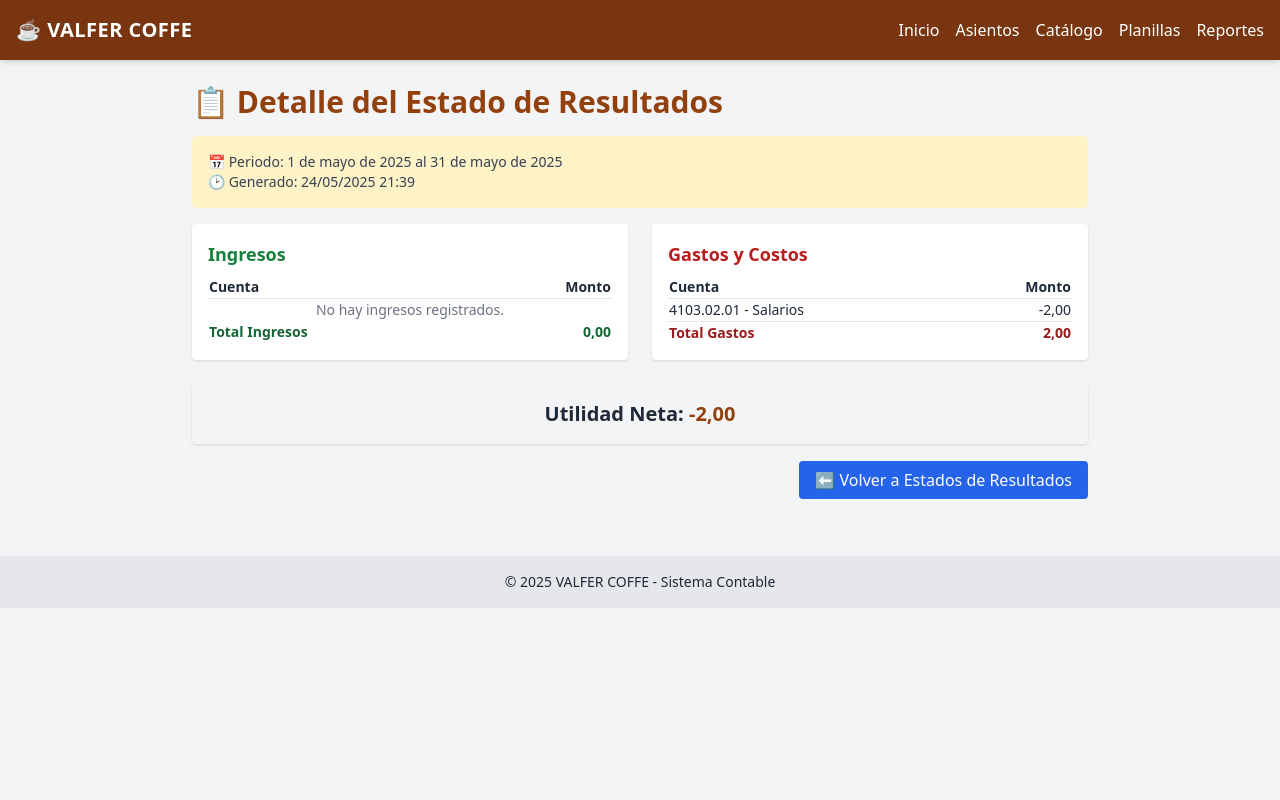
After one commit to DanGG19/SISTEMA-CONTABLE, a Django app: page /estados-financieros/listar-resultados/resultados/1/ in a window 1280 px wide. The commit adds this page. Run offline with Django 5.2, Linux system fonts and the light colour scheme; data comes from the database, SQL or seed files in the repository; both versions use the stored data as it was after the commit; some libraries are stand-ins or nearby versions.

Commit message:
Estado de Resultados

```diff
--- a/valfer/contabilidad/models.py
+++ b/valfer/contabilidad/models.py
@@ -95,3 +95,23 @@ class DetalleBalance(models.Model):
 
     def __str__(self):
         return f"{self.cuenta} - {self.saldo}"
+
+#Modelo para el estado de resultados
+class EstadoResultados(models.Model):
+    fecha_generado = models.DateTimeField(auto_now_add=True)
+    fecha_inicio = models.DateField()
+    fecha_fin = models.DateField()
+    total_ingresos = models.DecimalField(max_digits=12, decimal_places=2)
+    total_gastos = models.DecimalField(max_digits=12, decimal_places=2)
+    utilidad_neta = models.DecimalField(max_digits=12, decimal_places=2)
+
+    def __str__(self):
+        return f"Resultado del {self.fecha_inicio} al {self.fecha_fin}"
+
+class DetalleResultado(models.Model):
+    estado = models.ForeignKey(EstadoResultados, on_delete=models.CASCADE, related_name='detalles')
+    cuenta = models.ForeignKey(CuentaContable, on_delete=models.CASCADE)
+    monto = models.DecimalField(max_digits=12, decimal_places=2)
+
+    def __str__(self):
+        return f"{self.cuenta} - {self.monto}"
--- a/valfer/contabilidad/templates/contabilidad/base.html
+++ b/valfer/contabilidad/templates/contabilidad/base.html
@@ -1,5 +1,6 @@
 <!DOCTYPE html>
 <html lang="es">
+
 <head>
     <meta charset="UTF-8">
     <title>{% block title %}VALFER COFFE - Contabilidad{% endblock %}</title>
@@ -7,18 +8,19 @@
     <!-- Tailwind CDN -->
     <script src="https://cdn.tailwindcss.com"></script>
 </head>
+
 <body class="bg-gray-100 text-gray-800 font-sans min-h-screen">
 
     <!-- NAVBAR -->
     <nav class="bg-amber-900 text-white shadow-md">
         <div class="max-w-7xl mx-auto px-4 py-4 flex justify-between items-center">
             <h1 class="text-xl font-bold tracking-wide">☕ VALFER COFFE</h1>
-            <ul class="flex space-x-6">
+            <ul class="flex flex-wrap gap-4">
                 <li><a href="/" class="hover:underline">Inicio</a></li>
                 <li><a href="/asientos/" class="hover:underline">Asientos</a></li>
                 <li><a href="/catalogo/" class="hover:underline">Catálogo</a></li>
                 <li><a href="/planillas/" class="hover:underline">Planillas</a></li>
-                <li><a href="/reportes/" class="hover:underline">Reportes</a></li>
+                <li><a href="/home/" class="hover:underline">Reportes</a></li>
             </ul>
         </div>
     </nav>
@@ -36,4 +38,5 @@
     </footer>
 
 </body>
+
 </html>
--- /dev/null
+++ b/valfer/contabilidad/templates/estados/ver_resultado.html
@@ -0,0 +1,80 @@
+{% extends 'contabilidad/base.html' %}
+
+{% block title %}Detalle del Estado de Resultados{% endblock %}
+
+{% block content %}
+<div class="max-w-4xl mx-auto">
+  <h2 class="text-3xl font-extrabold mb-4 text-amber-800">📋 Detalle del Estado de Resultados</h2>
+
+  <div class="bg-amber-100 p-4 rounded text-sm text-gray-700 mb-4">
+    📅 Periodo: {{ resultado.fecha_inicio }} al {{ resultado.fecha_fin }} <br>
+    🕑 Generado: {{ resultado.fecha_generado|date:"d/m/Y H:i" }}
+  </div>
+
+  <div class="grid grid-cols-1 md:grid-cols-2 gap-6">
+    <div class="bg-white rounded shadow p-4">
+      <h3 class="text-lg font-bold text-green-700 mb-2"> Ingresos</h3>
+      <table class="w-full text-sm">
+        <thead>
+          <tr class="text-left border-b">
+            <th>Cuenta</th>
+            <th class="text-right">Monto</th>
+          </tr>
+        </thead>
+        <tbody>
+          {% for item in ingresos %}
+            <tr class="border-b hover:bg-green-50">
+              <td>{{ item.cuenta.codigo }} - {{ item.cuenta.nombre }}</td>
+              <td class="text-right">{{ item.monto|floatformat:2 }}</td>
+            </tr>
+          {% empty %}
+            <tr><td colspan="2" class="text-center text-gray-500">No hay ingresos registrados.</td></tr>
+          {% endfor %}
+        </tbody>
+        <tfoot>
+          <tr class="font-bold text-green-800">
+            <td>Total Ingresos</td>
+            <td class="text-right">{{ resultado.total_ingresos|floatformat:2 }}</td>
+          </tr>
+        </tfoot>
+      </table>
+    </div>
+
+    <div class="bg-white rounded shadow p-4">
+      <h3 class="text-lg font-bold text-red-700 mb-2"> Gastos y Costos</h3>
+      <table class="w-full text-sm">
+        <thead>
+          <tr class="text-left border-b">
+            <th>Cuenta</th>
+            <th class="text-right">Monto</th>
+          </tr>
+        </thead>
+        <tbody>
+          {% for item in gastos %}
+            <tr class="border-b hover:bg-red-50">
+              <td>{{ item.cuenta.codigo }} - {{ item.cuenta.nombre }}</td>
+              <td class="text-right">{{ item.monto|floatformat:2 }}</td>
+            </tr>
+          {% empty %}
+            <tr><td colspan="2" class="text-center text-gray-500">No hay gastos registrados.</td></tr>
+          {% endfor %}
+        </tbody>
+        <tfoot>
+          <tr class="font-bold text-red-800">
+            <td>Total Gastos</td>
+            <td class="text-right">{{ resultado.total_gastos|floatformat:2 }}</td>
+          </tr>
+        </tfoot>
+      </table>
+    </div>
+  </div>
+
+  <div class="mt-6 text-center text-xl font-bold bg-gray-100 p-4 rounded shadow">
+     Utilidad Neta: <span class="text-amber-800">{{ resultado.utilidad_neta|floatformat:2 }}</span>
+  </div>
+
+  <div class="mt-6 text-right">
+    <a href="{% url 'listar_resultados' %}" class="bg-blue-600 text-white px-4 py-2 rounded hover:bg-blue-700">⬅️ Volver a Estados de Resultados</a>
+  </div>
+</div>
+{% endblock %}
--- a/valfer/contabilidad/urls.py
+++ b/valfer/contabilidad/urls.py
@@ -21,6 +21,12 @@ urlpatterns = [
     #Para estados financieros
     path('estados-financieros/balance/', views.balance_general, name='balance_general'),
     path('estados-financieros/listar-balances/', views.listar_balances, name='listar_balances'),
+    path('estados-financieros/resultado/', views.estado_resultados, name='estado_resultados'),
+    path('estados-financieros/listar-resultados/', views.listar_resultados, name='listar_resultados'),
+    path('estados-financieros/listar-resultados/resultados/<int:resultado_id>/', views.ver_resultado, name='ver_resultado'),
+
+
+
 
 
 
--- a/valfer/contabilidad/views.py
+++ b/valfer/contabilidad/views.py
@@ -264,3 +264,111 @@ def balance_general(request):
 def listar_balances(request):
     balances = BalanceGeneral.objects.all().order_by('-fecha_generado')
     return render(request, 'estados/listar_balances.html', {'balances': balances})
+
+#View para estado de resultados
+def estado_resultados(request):
+    tipo = request.GET.get('tipo', 'mensual')
+    anio = int(request.GET.get('anio', date.today().year))
+    mes = int(request.GET.get('mes', date.today().month))
+
+    # Calcular rango de fechas
+    if tipo == 'mensual':
+        fecha_inicio = date(anio, mes, 1)
+        ultimo_dia = monthrange(anio, mes)[1]
+        fecha_fin = date(anio, mes, ultimo_dia)
+    elif tipo == 'trimestral':
+        trimestre = (mes - 1) // 3 + 1
+        mes_inicio = (trimestre - 1) * 3 + 1
+        mes_fin = mes_inicio + 2
+        fecha_inicio = date(anio, mes_inicio, 1)
+        ultimo_dia = monthrange(anio, mes_fin)[1]
+        fecha_fin = date(anio, mes_fin, ultimo_dia)
+    elif tipo == 'anual':
+        fecha_inicio = date(anio, 1, 1)
+        fecha_fin = date(anio, 12, 31)
+
+    detalles = DetalleAsiento.objects.filter(fecha__range=[fecha_inicio, fecha_fin])
+
+    # Calcular ingresos y gastos
+    ingresos = []
+    gastos = []
+    total_ingresos = 0
+    total_gastos = 0
+
+    cuentas = CuentaContable.objects.all().order_by('codigo')
+
+    for cuenta in cuentas:
+        saldos = detalles.filter(cuenta=cuenta).aggregate(
+            debe=Sum('debe') or 0,
+            haber=Sum('haber') or 0
+        )
+        saldo = (saldos['haber'] or 0) - (saldos['debe'] or 0)
+
+        if cuenta.tipo == 'ingreso' and saldo != 0:
+            ingresos.append({'cuenta': cuenta, 'saldo': saldo})
+            total_ingresos += saldo
+        elif cuenta.tipo in ['gasto', 'costo'] and saldo != 0:
+            gastos.append({'cuenta': cuenta, 'saldo': saldo})
+            total_gastos += saldo
+
+    utilidad = total_ingresos - total_gastos
+
+    # Guardar el estado de resultados
+    if request.method == 'POST':
+        estado = EstadoResultados.objects.create(
+            fecha_inicio=fecha_inicio,
+            fecha_fin=fecha_fin,
+            total_ingresos=total_ingresos,
+            total_gastos=total_gastos,
+            utilidad_neta=utilidad,
+        )
+
+        for item in ingresos:
+            DetalleResultado.objects.create(
+                estado=estado,
+                cuenta=item['cuenta'],
+                monto=item['saldo'],
+            )
+        for item in gastos:
+            DetalleResultado.objects.create(
+                estado=estado,
+                cuenta=item['cuenta'],
+                monto=-item['saldo'],  # Negativo para gastos
+            )
+
+        return redirect('listar_resultados')  # Ajusta el nombre según tu ruta
+
+    return render(request, 'estados/estado_resultados.html', {
+        'ingresos': ingresos,
+        'gastos': gastos,
+        'total_ingresos': total_ingresos,
+        'total_gastos': total_gastos,
+        'utilidad': utilidad,
+        'fecha_inicio': fecha_inicio,
+        'fecha_fin': fecha_fin,
+        'anio': anio,
+        'tipo': tipo,
+        'mes': mes,
+    })
+
+def listar_resultados(request):
+    resultados = EstadoResultados.objects.all().order_by('-fecha_generado')
+    return render(request, 'estados/listar_resultados.html', {'resultados': resultados})
+
+def ver_resultado(request, resultado_id):
+    resultado = get_object_or_404(EstadoResultados, pk=resultado_id)
+    detalles = resultado.detalles.all().select_related('cuenta').order_by('cuenta__codigo')
+
+    ingresos = []
+    gastos = []
+    for item in detalles:
+        if item.cuenta.tipo == 'ingreso':
+            ingresos.append(item)
+        else:
+            gastos.append(item)
+
+    return render(request, 'estados/ver_resultado.html', {
+        'resultado': resultado,
+        'ingresos': ingresos,
+        'gastos': gastos
+    })
```
Also changed, not shown: valfer/contabilidad/templates/contabilidad/home.html (+31 -15 lines), valfer/contabilidad/templates/contabilidad/listar_asientos.html (+12 -5 lines), valfer/contabilidad/templates/estados/balance_general.html (+32 -38 lines), valfer/contabilidad/templates/estados/estado_resultados.html (added, +148 -0 lines), valfer/contabilidad/templates/estados/listar_resultados.html (added, +44 -0 lines), valfer/contabilidad/migrations/0006_estadoresultados_detalleresultado.py (added), valfer/db.sqlite3.
